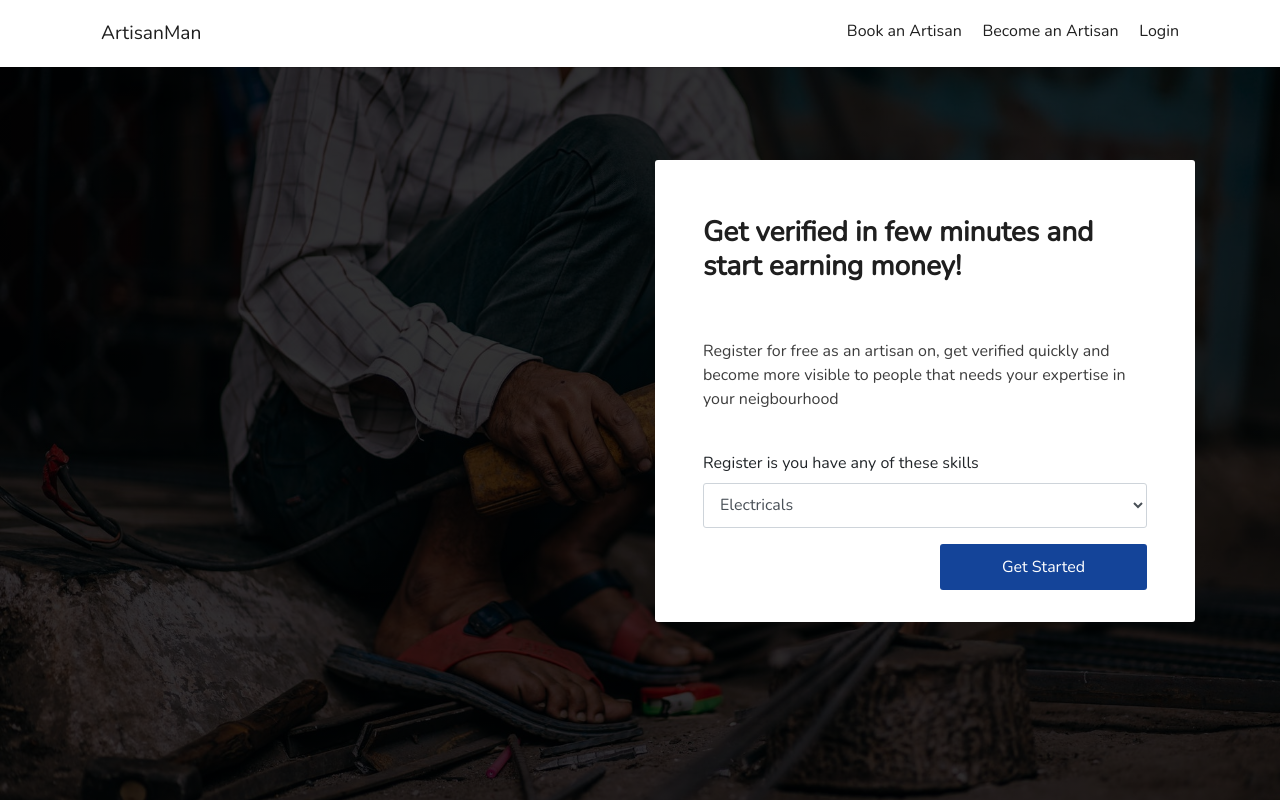
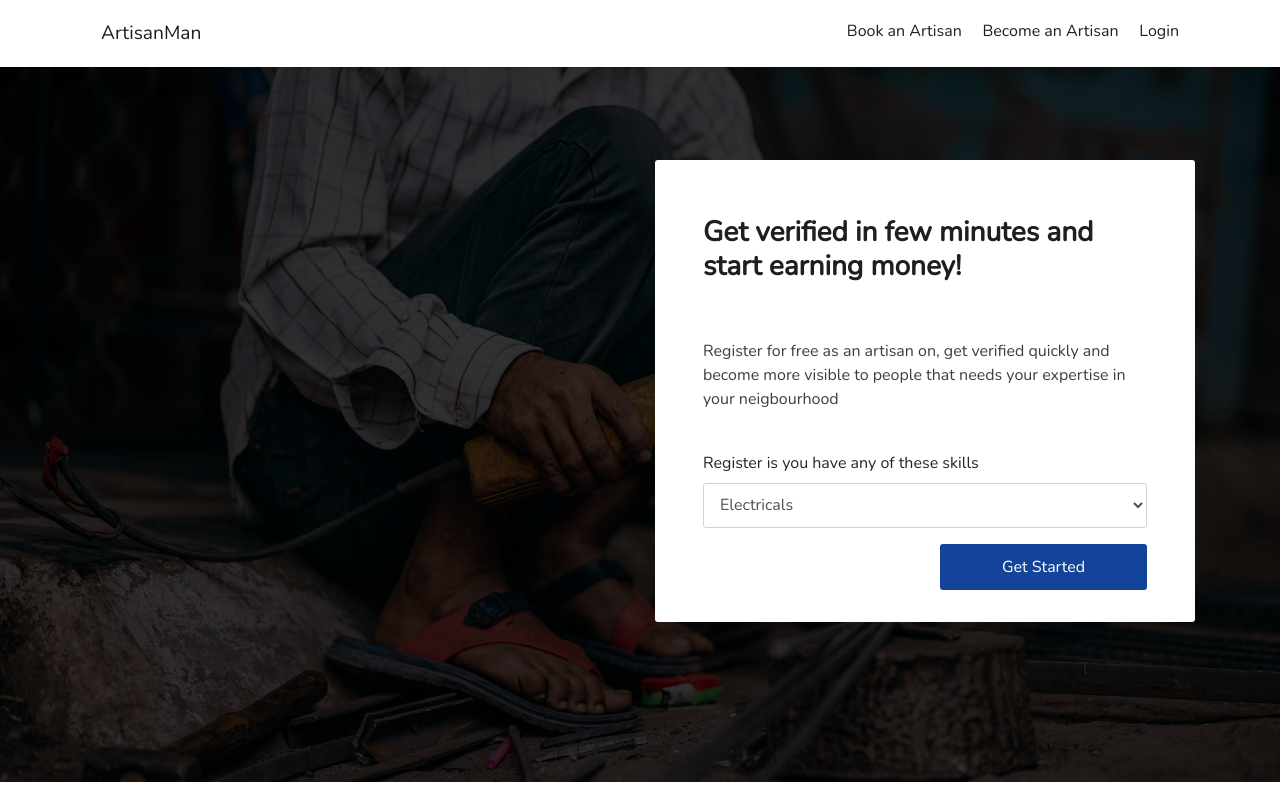
Before and after one commit to Achilles45/Artisan-man, a Vue app: page /artisan in a window 1280 px wide. Shown: the top 800 px of the page. Built offline with nearby package versions, Linux system fonts and the light colour scheme; the HTML template or start-up script is replaced by a standard one.

Commit message:
More fixes

```diff
--- a/src/views/Artisan.vue
+++ b/src/views/Artisan.vue
@@ -126,7 +126,7 @@ export default {
     background-size: cover;
     background-position: center;
     background-repeat: no-repeat;
-    height: 100vh;
+    // height: 100vh;
     padding: 10rem 0;
     .artisan--wrapper{
         background: #fff;
```
